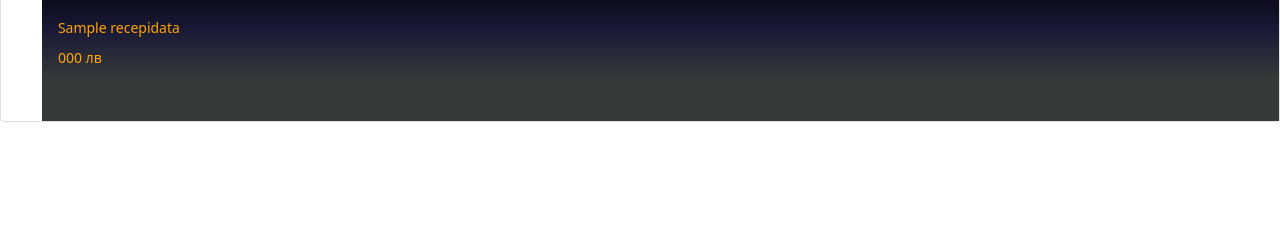
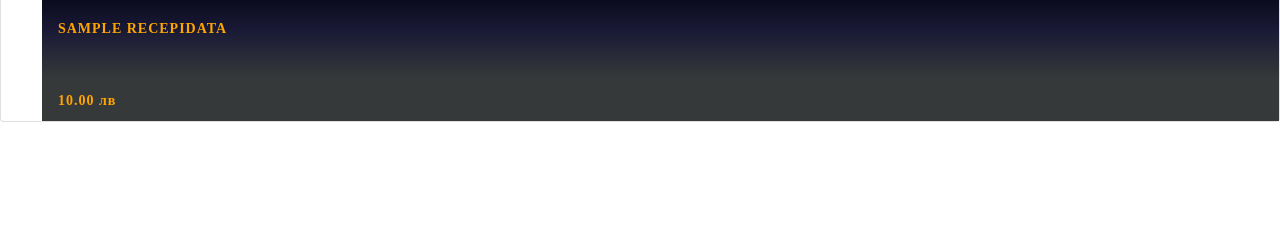
Before and after one commit to borko81/digital_menu_with_flask, a Flask app: template templates/all_menu.html in a window 1280 px wide. Shown: the part 62-300 px from the top of the page. Run offline with Flask 2, Linux system fonts and the light colour scheme; the template is opened without the code that fills it: most values are stand-ins (such as "Sample title", 1, 10 or a date in 2020); some libraries are stand-ins or nearby versions.

Commit message:
Add font style

```diff
--- a/static/css/main.css
+++ b/static/css/main.css
@@ -27,3 +27,30 @@
 .myfooter {
   bottom: 0;
 }
+
+.mfont {
+  text-align: center;
+}
+
+.mfont p {
+  font-weight: bold;
+  letter-spacing: 1px;
+  text-transform: uppercase;
+  font-family: rokkit;
+  margin: auto 0;
+}
+
+.mfont2 {
+  font-weight: bold;
+  letter-spacing: 1px;
+  text-transform: uppercase;
+  font-family: rokkit;
+  margin: auto 0;
+}
+
+.mfont3 {
+  font-weight: bold;
+  letter-spacing: 1px;
+  font-family: rokkit;
+  padding: 50px 0 0 0;
+}
--- a/templates/all_menu.html
+++ b/templates/all_menu.html
@@ -51,13 +51,16 @@
 					</div>
 					<div class="card-body infoboxstyle">
 						<p class="groupininfo">{{ group_name|upper }}</p>
-						<h6 class="card-title" style="color:orange"><small>{{ info[0] }}</small></h6>
+						<h6 class="card-title mfont2" style="color:orange"><small>{{ info[0] }}</small></h6>
+						{#
 						{% if info[3] %}
 							<p class="card-text" style="color:orange"><small><i>{{ info[3] }}</i></small></p>
 						{% else %}
 
 						{% endif %}
-						<p class="myfooter" style="background: #black; color: orange;"><small>{{ info[1] }} лв</small></p>
+						#}
+
+						<p class="mfont3" style="background: #black; color: orange;"><small>{{ "%0.2f"|format(info[1]|float) }} лв</small></p>
 					</div>
 				</div>
 			</div>
--- a/templates/index.html
+++ b/templates/index.html
@@ -18,9 +18,9 @@
             <div class="col-md-2 col-md-offset-5">
                 <div class="card" style="width: 100%;">
                   <ul class="list-group list-group-flush">
-                        <li class="list-group-item" style="background-color: #c0c0c0"><a href='{{ url_for("all_menu") }}' class="btn"><strong>ЗАРЕДИ МЕНЮТО</strong></a></li>
+                        <li class="list-group-item mfont" style="background-color: #c0c0c0"><a href='{{ url_for("all_menu") }}' class="btn"><strong><p>ЗАРЕДИ МЕНЮТО</p></strong></a></li>
                     {% for group_name, gorup_id in data.items() %}
-                        <li class="list-group-item"><a href='{{ url_for("load_kinds", id=gorup_id) }}' class="btn">{{ group_name }}</a></li>
+                        <li class="list-group-item mfont"><a href='{{ url_for("load_kinds", id=gorup_id) }}' class="btn"><p>{{ group_name }}</p></a></li>
                     {% endfor %}
                   </ul>
                 </div>
```
